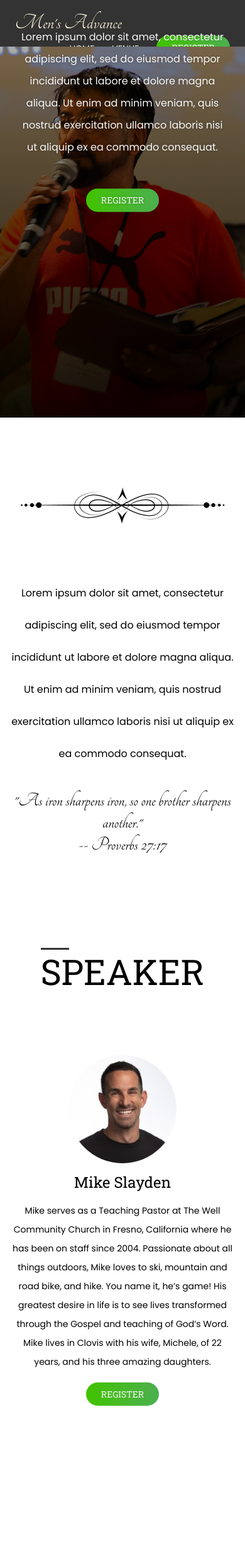
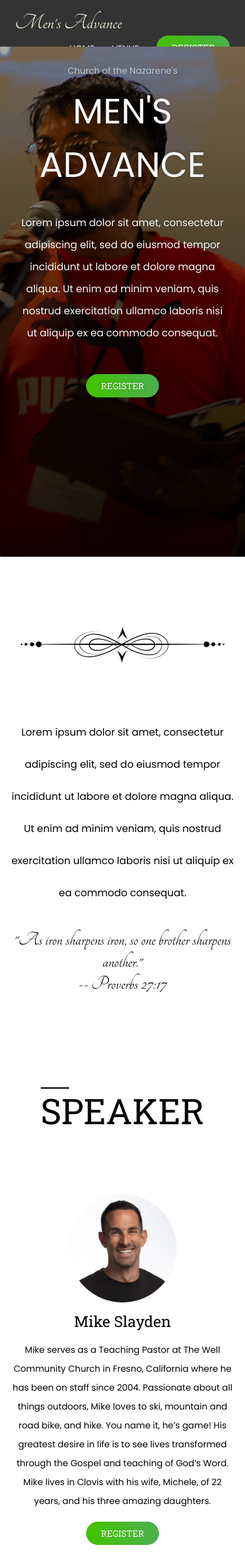
Before and after one commit to juliancoleman/mens-advance, a Jekyll site: the page built from index.html, in a window 390 px wide. Shown: the whole page at 63% size. Built offline with Jekyll 4.4.1, drawn with Linux system fonts in a browser that asks for light colours; before the commit the page ends 2248 px from its top, so only the background shows below that.

Commit message:
go ahead and do the full overlap on smaller screens. It's only a few pixels

```diff
--- a/_sass/reset.scss
+++ b/_sass/reset.scss
@@ -19,6 +19,6 @@ body {
 
 @media (max-width: 450px) {
   main {
-    height: auto;
+    height: inherit;
   }
 }
```
